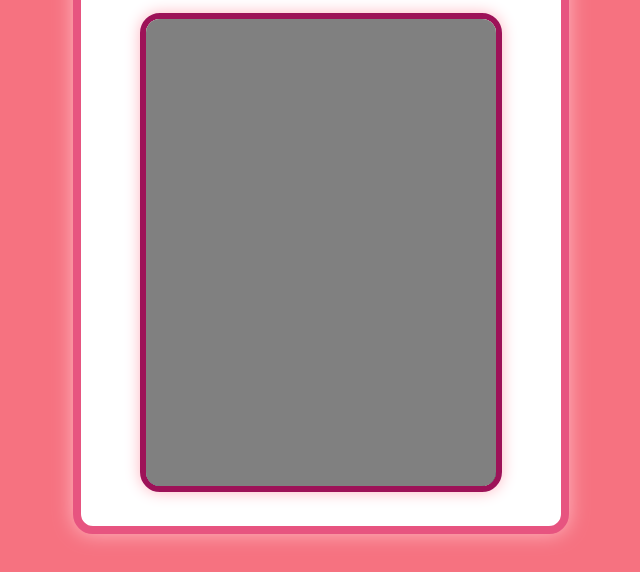
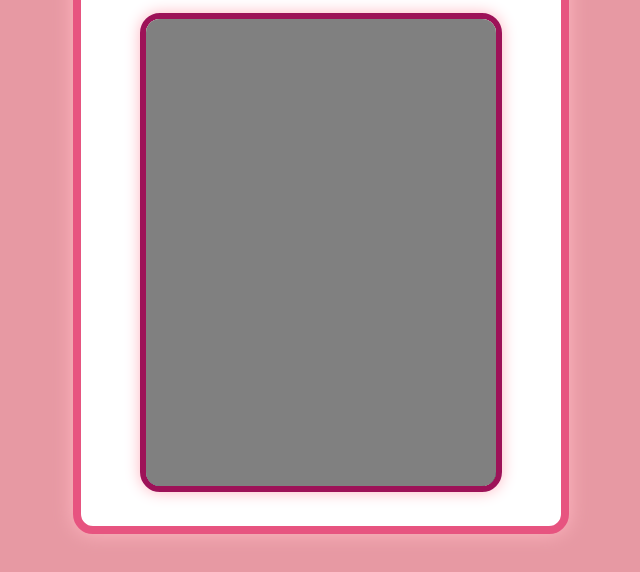
Before and after one commit to Sithara2417/Thara, a plain HTML site: page index.html in a window 1280 px wide. Shown: the part 320-892 px from the top of the page, without its empty margins (319-959 px from the left). Drawn offline with Linux system fonts and the light colour scheme.

Commit message:
Update index.html

```diff
--- a/index.html
+++ b/index.html
@@ -10,7 +10,7 @@
       font-family: 'Arial', sans-serif;
       text-align: center;
       padding: 30px;
-      background-color: #F67280;
+      background-color: #E799A3;
     }
 
     #scratchCanvas {
```
